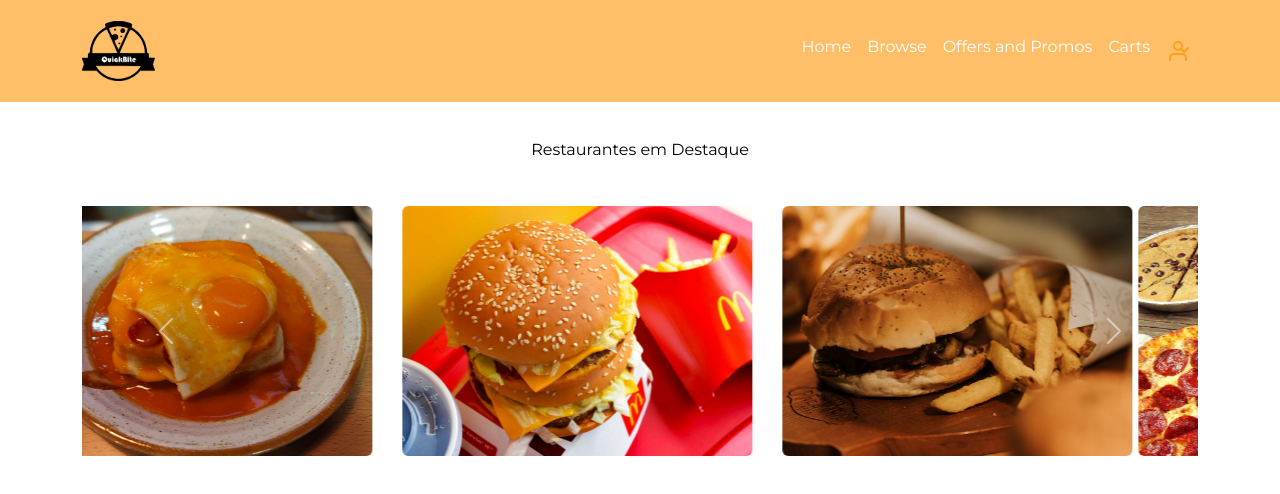
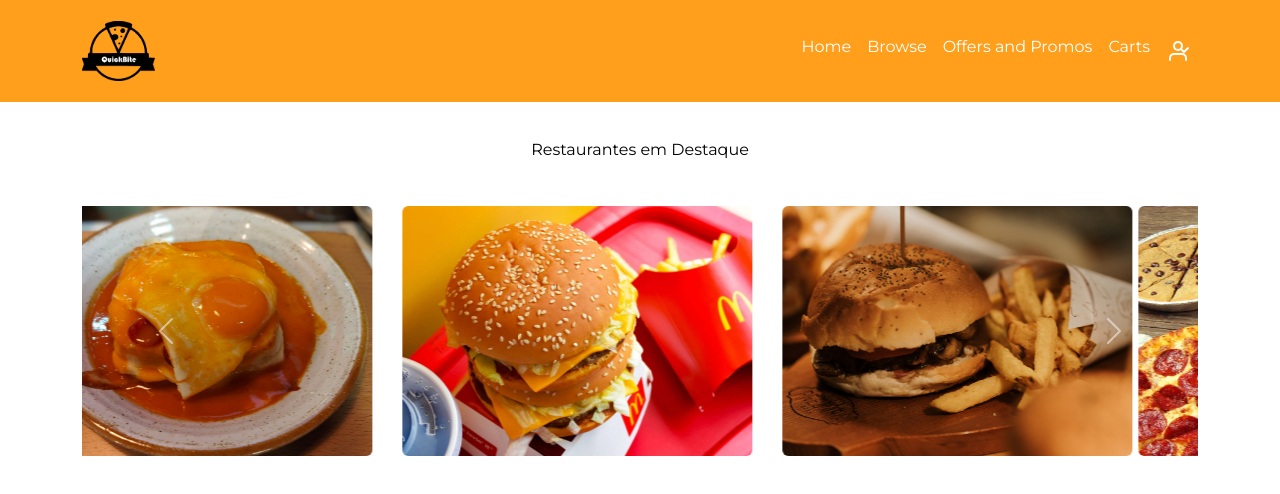
Before and after one commit to FabioCorreia99/Web-Technologies-Class-Group-Project, a plain HTML site: page index.html in a window 1280 px wide. Drawn offline with nearby package versions, Linux system fonts and the light colour scheme; files whose address does not match are found by name.

Commit message:
Change Navbar

```diff
--- a/index.html
+++ b/index.html
@@ -16,7 +16,7 @@
     </div>
 
     <!-- Navbar -->
-    <nav class="navbar navbar-expand-lg navbar-dark py-3" style="background-color: #FFBF69;">
+    <nav class="navbar navbar-expand-lg navbar-dark py-3" style="background-color: #FF9F1C;">
         <div class="container">
             <a class="navbar-brand" href="#">
                 <img src="./assets/quickbite_logo_2.png" alt="Logo do QuickBite" class="img-fluid" style="max-height: 60px;">
@@ -40,7 +40,7 @@
                     </li>
                     <li class="nav-item">
                         <a class="nav-link" href="./account.html">
-                            <svg xmlns="http://www.w3.org/2000/svg" width="24" height="24" viewBox="0 0 24 24" fill="none" stroke="#FF9F1C" stroke-width="2" stroke-linecap="round" stroke-linejoin="round" class="feather feather-user">
+                            <svg xmlns="http://www.w3.org/2000/svg" width="24" height="24" viewBox="0 0 24 24" fill="none" stroke="#FFFFFF" stroke-width="2" stroke-linecap="round" stroke-linejoin="round" class="feather feather-user">
                                 <path d="M20 21v-2a4 4 0 0 0-4-4H8a4 4 0 0 0-4 4v2"></path>
                                 <circle cx="12" cy="7" r="4"></circle>
                                 <path d="M16 11l2 2 4-4"></path>
@@ -105,8 +105,7 @@
                                 <span class="carousel-control-next-icon" aria-hidden="true"></span>
                                 <span class="visually-hidden">Next</span>
                             </button>
-                            </div>
-
+                        </div>
                 </div>
             </div>
         </div>
```
